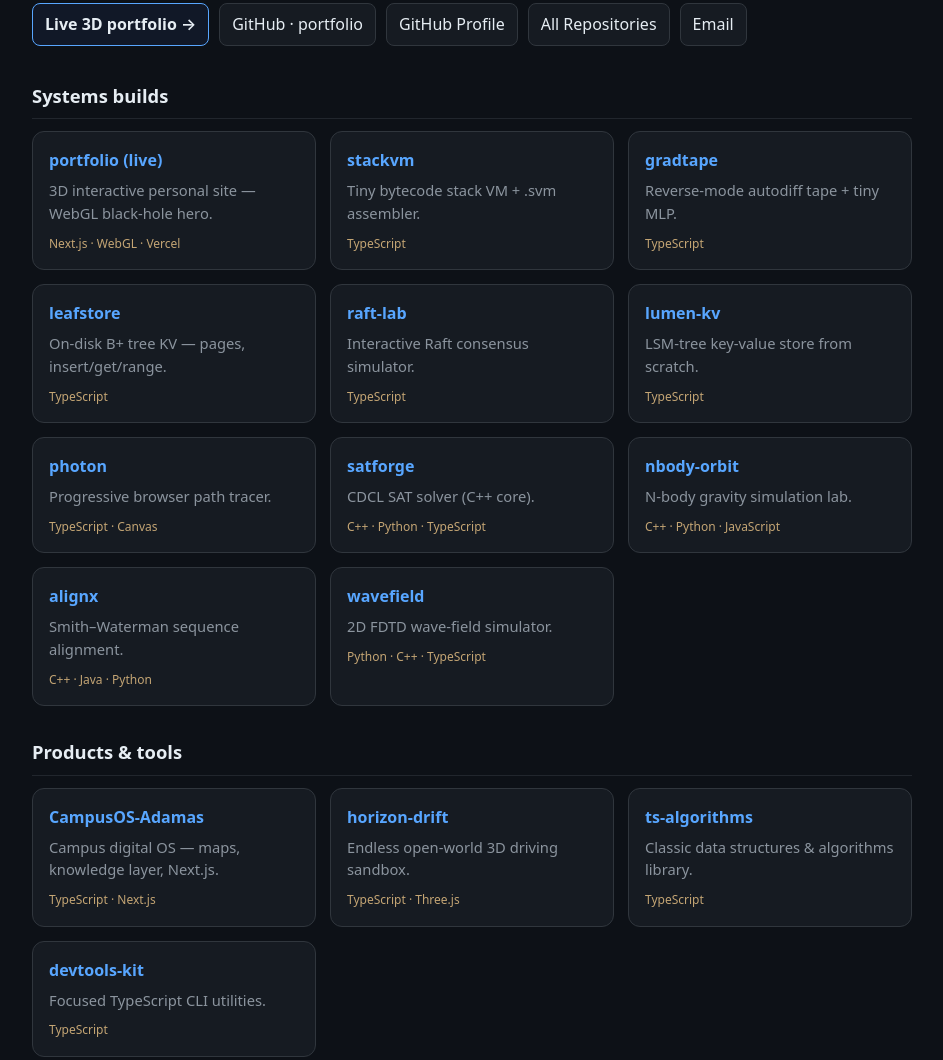
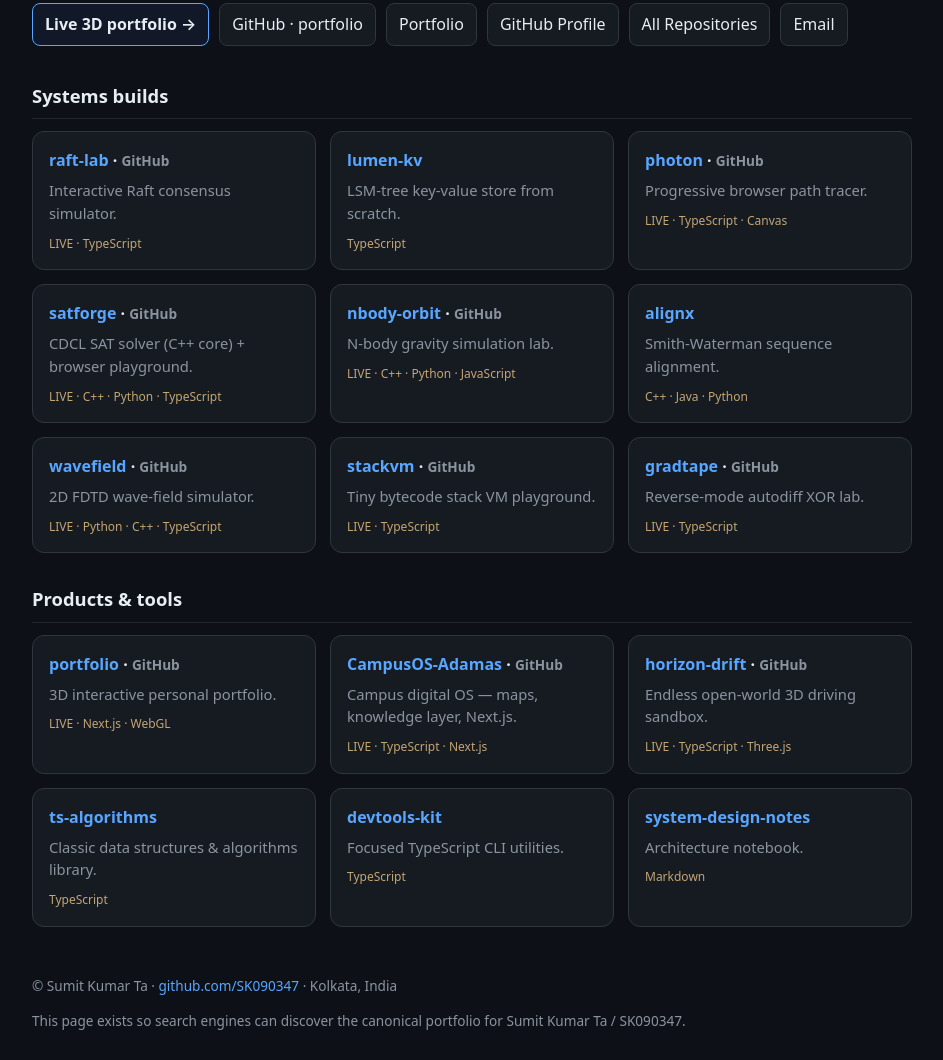
Before and after one commit to SK090347/SK090347.github.io, a plain HTML site: page index.html in a window 1280 px wide. Shown: the part 238-1298 px from the top of the page, without its empty margins (168-1111 px from the left). Drawn offline with Linux system fonts and the light colour scheme.

Commit message:
feat: primary card links point at live GitHub Pages demos

```diff
--- a/index.html
+++ b/index.html
@@ -67,6 +67,7 @@
     <div class="links">
       <a href="https://temporary-flying-draco-q9op59z.vercel.app" style="border-color:#58a6ff;background:#111827;font-weight:600">Live 3D portfolio →</a>
       <a href="https://github.com/SK090347/portfolio">GitHub · portfolio</a>
+      <a href="https://sk090347.github.io/portfolio/">Portfolio</a>
       <a href="https://github.com/SK090347">GitHub Profile</a>
       <a href="https://github.com/SK090347?tab=repositories">All Repositories</a>
       <a href="mailto:tasumitkumar36@gmail.com">Email</a>
@@ -74,30 +75,10 @@
 
     <h2>Systems builds</h2>
     <div class="grid">
-      <article id="live-portfolio">
-        <h3><a href="https://temporary-flying-draco-q9op59z.vercel.app">portfolio (live)</a></h3>
-        <p>3D interactive personal site — WebGL black-hole hero.</p>
-        <div class="lang">Next.js · WebGL · Vercel</div>
-      </article>
       <article>
-        <h3><a href="https://github.com/SK090347/stackvm">stackvm</a></h3>
-        <p>Tiny bytecode stack VM + .svm assembler.</p>
-        <div class="lang">TypeScript</div>
-      </article>
-      <article>
-        <h3><a href="https://github.com/SK090347/gradtape">gradtape</a></h3>
-        <p>Reverse-mode autodiff tape + tiny MLP.</p>
-        <div class="lang">TypeScript</div>
-      </article>
-      <article>
-        <h3><a href="https://github.com/SK090347/leafstore">leafstore</a></h3>
-        <p>On-disk B+ tree KV — pages, insert/get/range.</p>
-        <div class="lang">TypeScript</div>
-      </article>
-      <article>
-        <h3><a href="https://github.com/SK090347/raft-lab">raft-lab</a></h3>
+        <h3><a href="https://sk090347.github.io/raft-lab/">raft-lab</a> · <a href="https://github.com/SK090347/raft-lab" style="color:var(--muted);font-size:0.85em">GitHub</a></h3>
         <p>Interactive Raft consensus simulator.</p>
-        <div class="lang">TypeScript</div>
+        <div class="lang">LIVE · TypeScript</div>
       </article>
       <article>
         <h3><a href="https://github.com/SK090347/lumen-kv">lumen-kv</a></h3>
@@ -105,53 +86,73 @@
         <div class="lang">TypeScript</div>
       </article>
       <article>
-        <h3><a href="https://github.com/SK090347/photon">photon</a></h3>
+        <h3><a href="https://sk090347.github.io/photon/">photon</a> · <a href="https://github.com/SK090347/photon" style="color:var(--muted);font-size:0.85em">GitHub</a></h3>
         <p>Progressive browser path tracer.</p>
-        <div class="lang">TypeScript · Canvas</div>
+        <div class="lang">LIVE · TypeScript · Canvas</div>
       </article>
       <article>
-        <h3><a href="https://github.com/SK090347/satforge">satforge</a></h3>
-        <p>CDCL SAT solver (C++ core).</p>
-        <div class="lang">C++ · Python · TypeScript</div>
+        <h3><a href="https://sk090347.github.io/satforge/">satforge</a> · <a href="https://github.com/SK090347/satforge" style="color:var(--muted);font-size:0.85em">GitHub</a></h3>
+        <p>CDCL SAT solver (C++ core) + browser playground.</p>
+        <div class="lang">LIVE · C++ · Python · TypeScript</div>
       </article>
       <article>
-        <h3><a href="https://github.com/SK090347/nbody-orbit">nbody-orbit</a></h3>
+        <h3><a href="https://sk090347.github.io/nbody-orbit/">nbody-orbit</a> · <a href="https://github.com/SK090347/nbody-orbit" style="color:var(--muted);font-size:0.85em">GitHub</a></h3>
         <p>N-body gravity simulation lab.</p>
-        <div class="lang">C++ · Python · JavaScript</div>
+        <div class="lang">LIVE · C++ · Python · JavaScript</div>
       </article>
       <article>
         <h3><a href="https://github.com/SK090347/alignx">alignx</a></h3>
-        <p>Smith–Waterman sequence alignment.</p>
+        <p>Smith-Waterman sequence alignment.</p>
         <div class="lang">C++ · Java · Python</div>
       </article>
       <article>
-        <h3><a href="https://github.com/SK090347/wavefield">wavefield</a></h3>
+        <h3><a href="https://sk090347.github.io/wavefield/">wavefield</a> · <a href="https://github.com/SK090347/wavefield" style="color:var(--muted);font-size:0.85em">GitHub</a></h3>
         <p>2D FDTD wave-field simulator.</p>
-        <div class="lang">Python · C++ · TypeScript</div>
+        <div class="lang">LIVE · Python · C++ · TypeScript</div>
+      </article>
+      <article>
+        <h3><a href="https://sk090347.github.io/stackvm/">stackvm</a> · <a href="https://github.com/SK090347/stackvm" style="color:var(--muted);font-size:0.85em">GitHub</a></h3>
+        <p>Tiny bytecode stack VM playground.</p>
+        <div class="lang">LIVE · TypeScript</div>
+      </article>
+      <article>
+        <h3><a href="https://sk090347.github.io/gradtape/">gradtape</a> · <a href="https://github.com/SK090347/gradtape" style="color:var(--muted);font-size:0.85em">GitHub</a></h3>
+        <p>Reverse-mode autodiff XOR lab.</p>
+        <div class="lang">LIVE · TypeScript</div>
       </article>
     </div>
 
     <h2>Products &amp; tools</h2>
     <div class="grid">
       <article>
-        <h3><a href="https://github.com/SK090347/CampusOS-Adamas">CampusOS-Adamas</a></h3>
-        <p>Campus digital OS — maps, knowledge layer, Next.js.</p>
-        <div class="lang">TypeScript · Next.js</div>
+        <h3><a href="https://sk090347.github.io/portfolio/">portfolio</a> · <a href="https://github.com/SK090347/portfolio" style="color:var(--muted);font-size:0.85em">GitHub</a></h3>
+        <p>3D interactive personal portfolio.</p>
+        <div class="lang">LIVE · Next.js · WebGL</div>
       </article>
       <article>
-        <h3><a href="https://github.com/SK090347/horizon-drift">horizon-drift</a></h3>
+        <h3><a href="https://sk090347.github.io/CampusOS-Adamas/">CampusOS-Adamas</a> · <a href="https://github.com/SK090347/CampusOS-Adamas" style="color:var(--muted);font-size:0.85em">GitHub</a></h3>
+        <p>Campus digital OS — maps, knowledge layer, Next.js.</p>
+        <div class="lang">LIVE · TypeScript · Next.js</div>
+      </article>
+      <article>
+        <h3><a href="https://sk090347.github.io/horizon-drift/">horizon-drift</a> · <a href="https://github.com/SK090347/horizon-drift" style="color:var(--muted);font-size:0.85em">GitHub</a></h3>
         <p>Endless open-world 3D driving sandbox.</p>
-        <div class="lang">TypeScript · Three.js</div>
+        <div class="lang">LIVE · TypeScript · Three.js</div>
       </article>
       <article>
         <h3><a href="https://github.com/SK090347/ts-algorithms">ts-algorithms</a></h3>
-        <p>Classic data structures &amp; algorithms library.</p>
+        <p>Classic data structures & algorithms library.</p>
         <div class="lang">TypeScript</div>
       </article>
       <article>
         <h3><a href="https://github.com/SK090347/devtools-kit">devtools-kit</a></h3>
         <p>Focused TypeScript CLI utilities.</p>
         <div class="lang">TypeScript</div>
+      </article>
+      <article>
+        <h3><a href="https://github.com/SK090347/system-design-notes">system-design-notes</a></h3>
+        <p>Architecture notebook.</p>
+        <div class="lang">Markdown</div>
       </article>
     </div>
 
```
